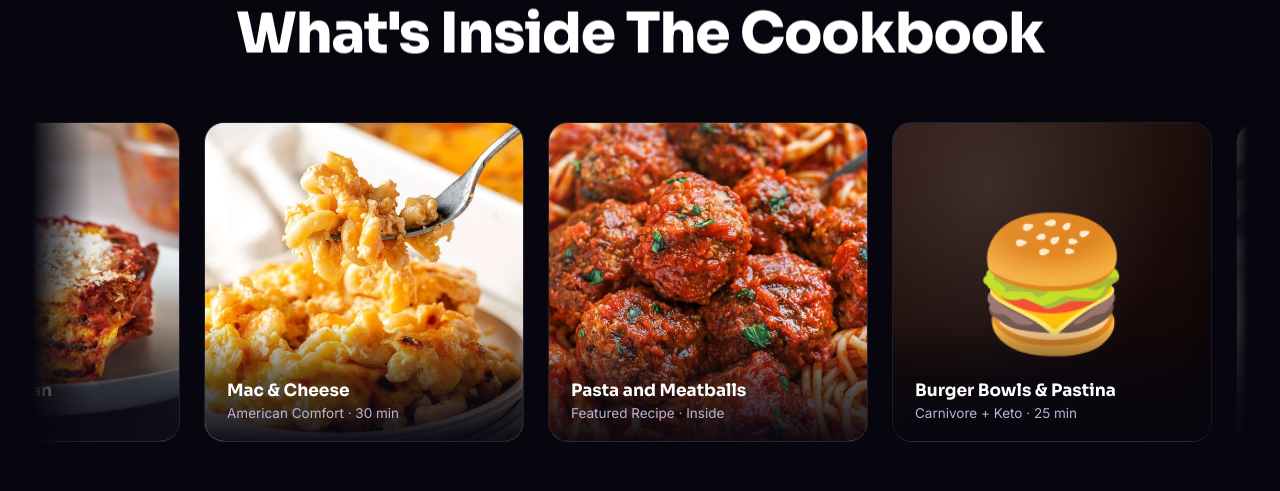
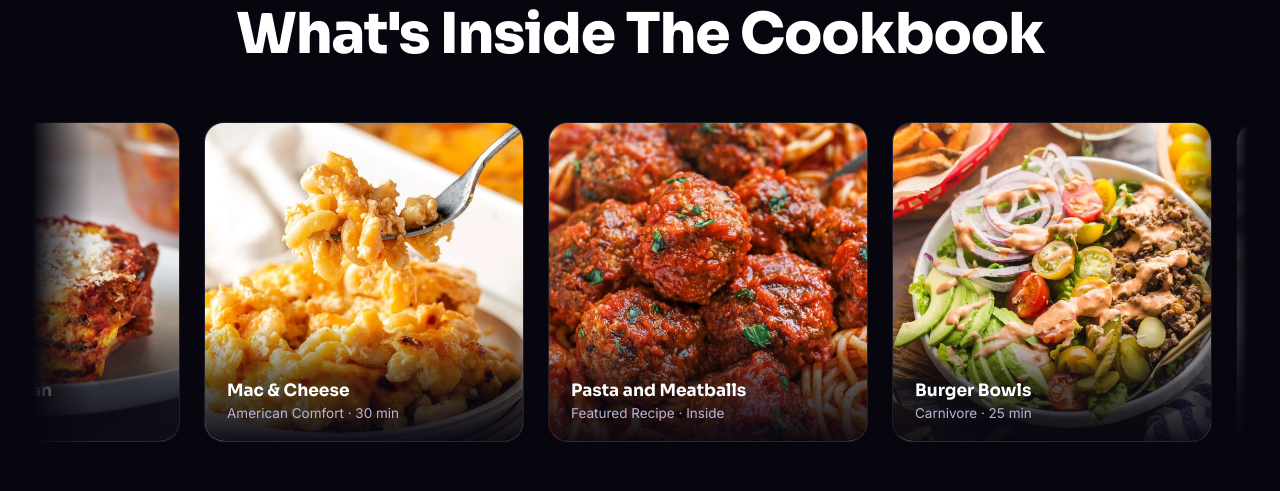
Before and after one commit to velosify/curvycooking, a plain HTML site: page index.html in a window 1280 px wide. Shown: the part 1960-2451 px from the top of the page. Drawn offline with Linux system fonts and the light colour scheme; a web font is replaced by a local one.

Commit message:
Burger Bowls card: real photo, drop Pastina from title

```diff
--- a/index.html
+++ b/index.html
@@ -710,10 +710,11 @@
       url("recipe-meatballs.jpg") center/cover no-repeat,
       #1a0a0a;
   }
-  .recipe-thumb.four { background: linear-gradient(155deg, #2a1410, #0a0303); }
-  .recipe-thumb.four::after {
-    content: ""; position: absolute; inset: 0;
-    background: radial-gradient(ellipse at 30% 20%, rgba(255,255,255,0.12), transparent 60%);
+  .recipe-thumb.four {
+    background:
+      linear-gradient(150deg, rgba(255,255,255,0.10), transparent 40%),
+      url("recipe-burger.jpg") center/cover no-repeat,
+      #2a1410;
   }
   .recipe-card-meta {
     position: absolute;
@@ -1056,10 +1057,10 @@
           </div>
         </div>
         <div class="recipe-card">
-          <div class="recipe-thumb four">🍔</div>
+          <div class="recipe-thumb four"></div>
           <div class="recipe-card-meta">
-            <h4>Burger Bowls &amp; Pastina</h4>
-            <div class="recipe-price">Carnivore + Keto · 25 min</div>
+            <h4>Burger Bowls</h4>
+            <div class="recipe-price">Carnivore · 25 min</div>
           </div>
         </div>
         <!-- Duplicate set for seamless loop (a11y-hidden so screen readers
@@ -1086,10 +1087,10 @@
           </div>
         </div>
         <div class="recipe-card" aria-hidden="true">
-          <div class="recipe-thumb four">🍔</div>
+          <div class="recipe-thumb four"></div>
           <div class="recipe-card-meta">
-            <h4>Burger Bowls &amp; Pastina</h4>
-            <div class="recipe-price">Carnivore + Keto · 25 min</div>
+            <h4>Burger Bowls</h4>
+            <div class="recipe-price">Carnivore · 25 min</div>
           </div>
         </div>
       </div>
```
Also changed, not shown: recipe-burger.jpg (added).
